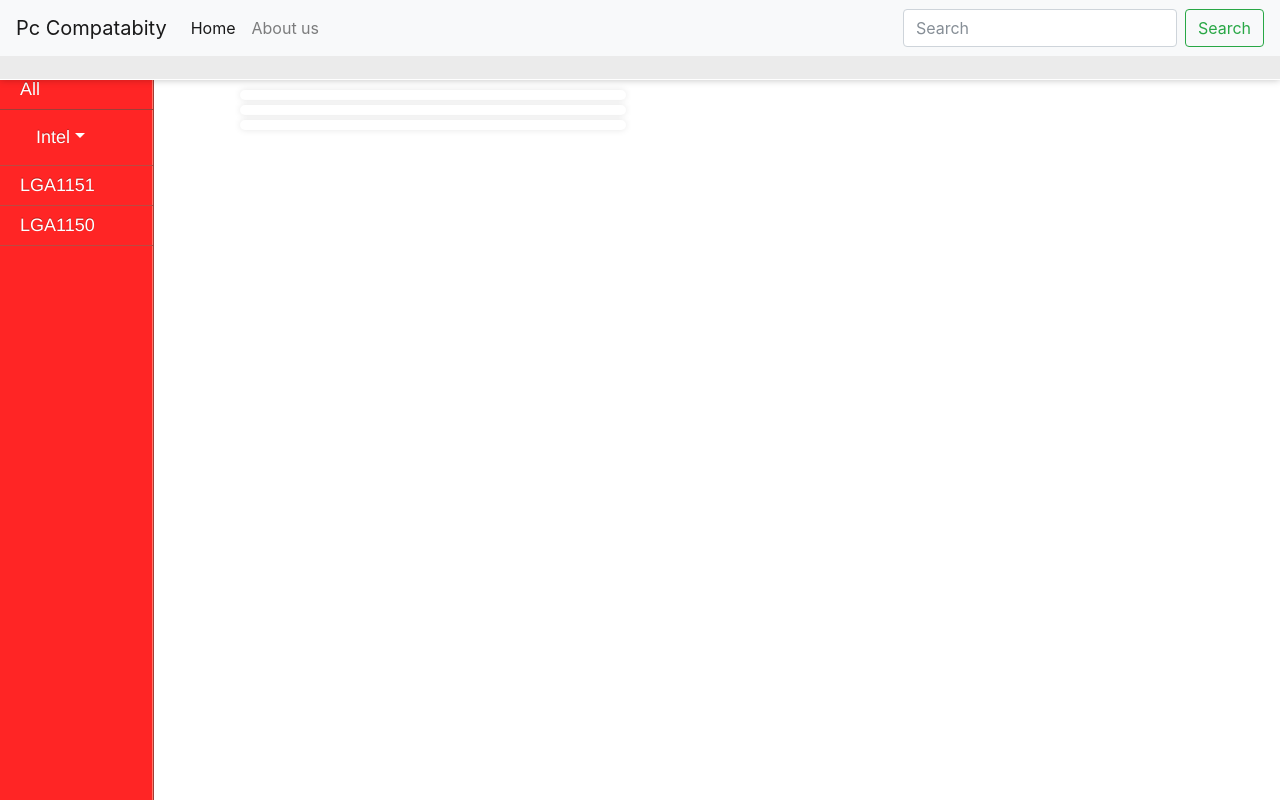
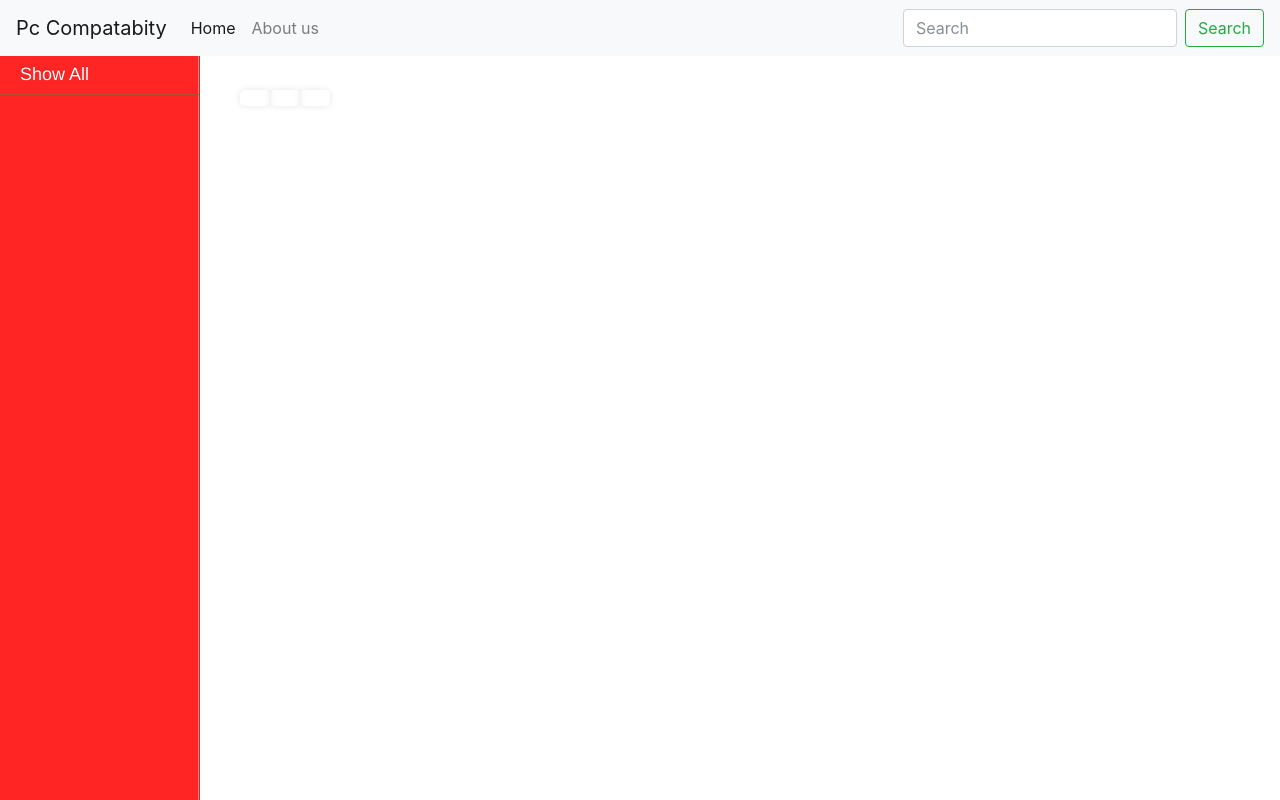
Before and after one commit to luigi311/pcheck, a Django app: template django/compatability/templates/home.html in a window 1280 px wide. Run offline with Django 3.2, Linux system fonts and the light colour scheme; the template is opened without the code that fills it, so the values that code supplies are empty; some libraries are stand-ins or nearby versions.

Commit message:
Fix some issues with the css. Modify the generate python script to allow specific parts instead of creating all the database everything time. Create a socket list in the database based on motherboards. Add redirect for http to https to force https when attemping to load the http page instead of it not finding the server.

```diff
--- a/django/compatability/admin.py
+++ b/django/compatability/admin.py
@@ -2,9 +2,10 @@
 from __future__ import unicode_literals
 
 from django.contrib import admin
-from .models import Motherboard, Cpu, Memory
+from .models import Motherboard, Cpu, Memory, Socket
 
 # Register your models here.
 admin.site.register(Motherboard)
 admin.site.register(Cpu)
 admin.site.register(Memory)
+admin.site.register(Socket)
--- a/django/compatability/templates/base.html
+++ b/django/compatability/templates/base.html
@@ -48,13 +48,13 @@
                 <li class="nav-item dropdown">
                     <a class="nav-link dropdown-toggle" data-toggle="dropdown" href="#" role="button" aria-haspopup="true" aria-expanded="false">Intel</a>
                     <div class="dropdown-menu">
-                        <a class="dropdown-item" href="#" data-filter=".LGA1151">LGA1151</a>
+                        <a class="dropdown-item" href="#" data-filter=".LGA1151" onclick="isotopefilter()">LGA1151</a>
                         <div class="dropdown-divider"></div>
                         <a class="dropdown-item" href="#" data-filter=".LGA1150">LGA1150</a>
                         <div class="dropdown-divider"></div>
                     </div>
                 </li>
-                <li><a href="#" data-filter=".LGA1151">LGA1151</a></li>
+                <li><a href="#" data-filter=".LGA1151" onclick="mothercpufilter(this)">LGA1151</a></li>
                 <li><a href="#" data-filter=".LGA1150">LGA1150</a></li>
             </ul>
         </nav>
@@ -63,8 +63,8 @@
     <body>
 
         <div class="container-fluid">
-        <div class="row">{% block header_row %} {% endblock header_row %}</div>
-        <div class="row">{% block content_row %} {% endblock content_row %}</div>
+        <div>{% block header_row %} {% endblock header_row %}</div>
+        <div>{% block content_row %} {% endblock content_row %}</div>
 
 
         <!-- jQuery first, then Tether, then Bootstrap JS. -->
--- a/django/compatability/templates/home.html
+++ b/django/compatability/templates/home.html
@@ -3,45 +3,41 @@
 {% block header_row %} {% endblock header_row %}
 
 {% block content_row %}
-<div class="container">
-    <div class="row">
     <aside class="sidebar clearfix">
         <nav class="primary clearfix">
             <ul>
+                <li><a href="#" data-filter='*' onclick="mothercpufilter(this)">Show All </a></li>
+                {% for motherboard in motherboards %}
+                    <li><a href="#" data-filter=".{{motherboard.socket}}" onclick="mothercpufilter(this)">{{motherboard.socket}}</a></li>
+                {% endfor %}
 
-                    <li><a href="#" class="selected" data-filter="*">All</a></li>
-                    <li class="nav-item dropdown">
-                        <a class="nav-link dropdown-toggle" data-toggle="dropdown" href="#" role="button" aria-haspopup="true" aria-expanded="false">Intel</a>
-                        <div class="dropdown-menu">
-                            <a class="dropdown-item" href="#" data-filter=".LGA1151">LGA1151</a>
-                            <div class="dropdown-divider"></div>
-                            <a class="dropdown-item" href="#" data-filter=".LGA1150">LGA1150</a>
-                            <div class="dropdown-divider"></div>
-                        </div>
-                    </li>
-                    <li><a href="#" data-filter=".LGA1151">LGA1151</a></li>
-                    <li><a href="#" data-filter=".LGA1150">LGA1150</a></li>
             </ul>
         </nav>
     </aside>
 
+    <div class="container">
+        <div class="row">
             <section class="main clearfix">
-            <div class="socket">
-                <div class="entry">
+                    <div class="col-3 entry filtering">
+                        <ul>
                            {% for motherboard in motherboards %}
-                        <p class="{{ motherboard.socket }}"> {{ motherboard.name }} </p>
+                                <li><p data-filter=".{{motherboard.socket}}" onclick="mothercpufilter(this)" class="mothercpu {{ motherboard.socket }}">{{ motherboard.name }}</p></li>
                            {% endfor %}
+                        </ul>
                     </div>
-                <div class="entry">
+                    <div class="col-3 entry filtering">
+                        <ul>
                             {% for cpu in cpus %}
-                        <p class="{{ cpu.socket }}">{{ cpu.name }}</p>
+                                <li><p data-filter=".{{cpu.socket}}" onclick="mothercpufilter(this)" class="mothercpu {{ cpu.socket }}">{{ cpu.name }}</p></li>
                             {% endfor %}
+                        </ul>
                     </div>
-                <div class="entry">
+                    <div class="col-3 entry filtering">
+                        <ul>
                             {% for memory in memory %}
-                        <p class="{{ memory.ram_module }}">{{ memory.name }}</p>
+                                <li><p class="memory {{ memory.ram_module }}">{{ memory.name }}</p></li>
                             {% endfor %}
-                </div>
+                        </ul>
                     </div>
             </section>
         </div>
@@ -53,42 +49,15 @@
 
 <script>
 
-    var $container = $('.socket');
-    $container.isotope({
-        filter: '*',
-        animationOptions: {
-            duration: 750,
-            easing: 'linear',
-            queue: false,
-        }
-    });
 
-    $('nav.primary ul a').click(function(){
-        var selector = $(this).attr('data-filter');
-        $container.isotope({
-            filter: selector,
-            animationOptions: {
-                duration: 750,
-                easing: 'linear',
-                queue: false,
-            }
-        });
-      return false;
-    });
+    // var $mothercpu = $('.filtering').isotope({
+    //     itemSelector: '.mothercpu'
+    // });
 
-    var $optionSets = $('nav.primary ul'),
-    $optionLinks = $optionSets.find('a');
-
-    $optionLinks.click(function(){
-        var $this = $(this);
-        // don't proceed if already selected
-        if ( $this.hasClass('selected') ) {
-           return false;
-        }
-        var $optionSet = $this.parents('nav.primary ul');
-        $optionSet.find('.selected').removeClass('selected');
-        $this.addClass('selected');
-    });
+    function mothercpufilter(identifier) {
+        console.log($(identifier).data("filter"))
+        $mothercpu.isotope({ filter: $(identifier).data("filter") });
+    };
 
 </script>
 
--- a/django/static/css/style.css
+++ b/django/static/css/style.css
@@ -2,10 +2,10 @@ html,body,div,span,applet,object,iframe,h1,h2,h3,h4,h5,h6,p,blockquote,pre,a,abb
 .clear{clear:both;display:block;height:0;overflow:hidden;visibility:hidden;width:0}.clearfix:after{clear:both;content:' ';display:block;font-size:0;height:0;line-height:0;visibility:hidden;width:0}* html .clearfix,:first-child+html .clearfix{zoom:1}
 
 .header {
-    height:10%;
+    height:0%;
     width:100%;
+    background-color:#e0e0e0;
     border-bottom:1px solid #fff;
-    background-color:#EBEBEB;
     -webkit-box-shadow:0 0 7px rgba(0,0,0,.25);
     -moz-box-shadow:0 0 7px rgba(0,0,0,.25);
     box-shadow:0 0 7px rgba(0,0,0,.25);
@@ -17,10 +17,9 @@ html,body,div,span,applet,object,iframe,h1,h2,h3,h4,h5,h6,p,blockquote,pre,a,abb
 
 .sidebar {
     background-color:#FF2525;
-
-    width:12%;
+    width:200px;
     position:fixed;
-    top:70px;
+    top:55px;
     left:0;
     bottom:0;
     right:0;
@@ -63,13 +62,6 @@ nav.primary ul li a:hover {
 .entry {
     position:relative;
     float:left;
-    margin-right:5px;
-    margin-bottom:5px;
-    cursor:pointer;
-
-    background:#fff;
-    padding:5px;
-    width:30%;
 
     -webkit-border-radius:5px;
     -moz-border-radius:5px;
```
Also changed, not shown: django/compatability/management/commands/generate.py (+124 -35 lines), django/compatability/models.py (+7 -6 lines), 7 other files. Lines whose indentation alone changed are shown as unchanged.
